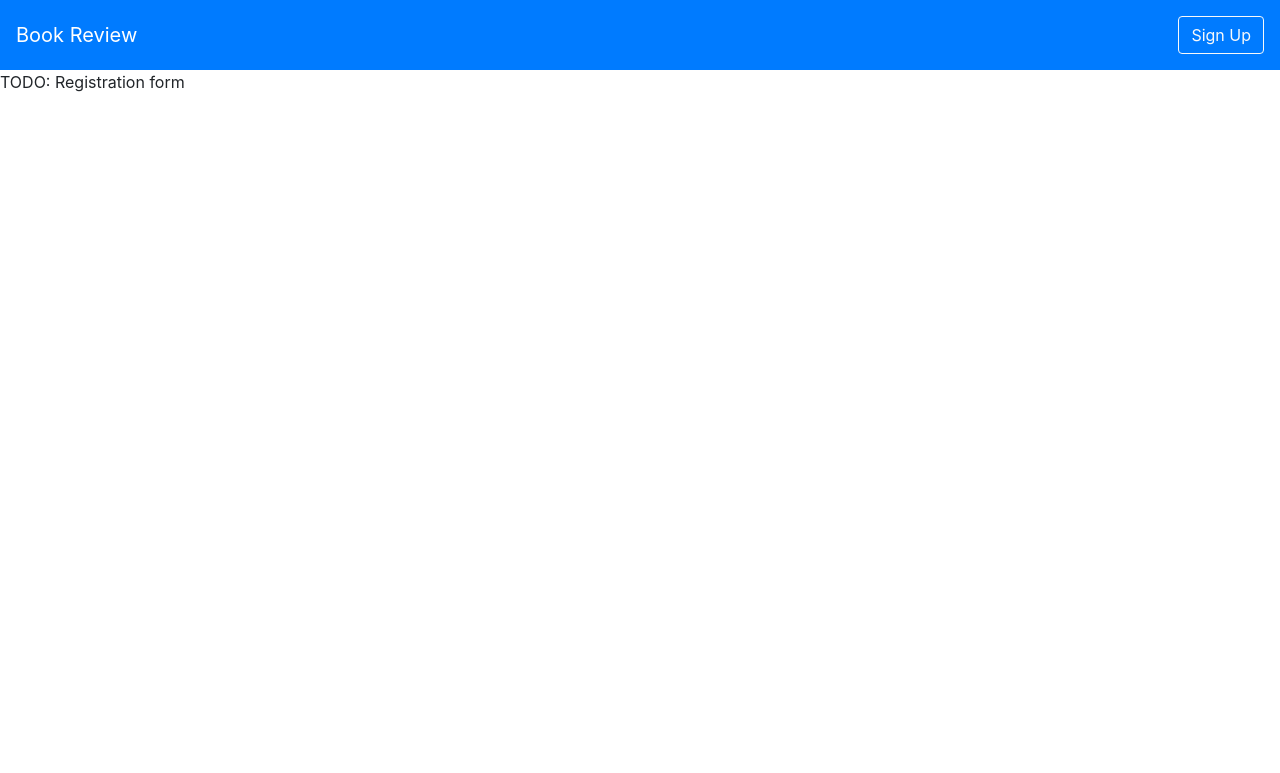
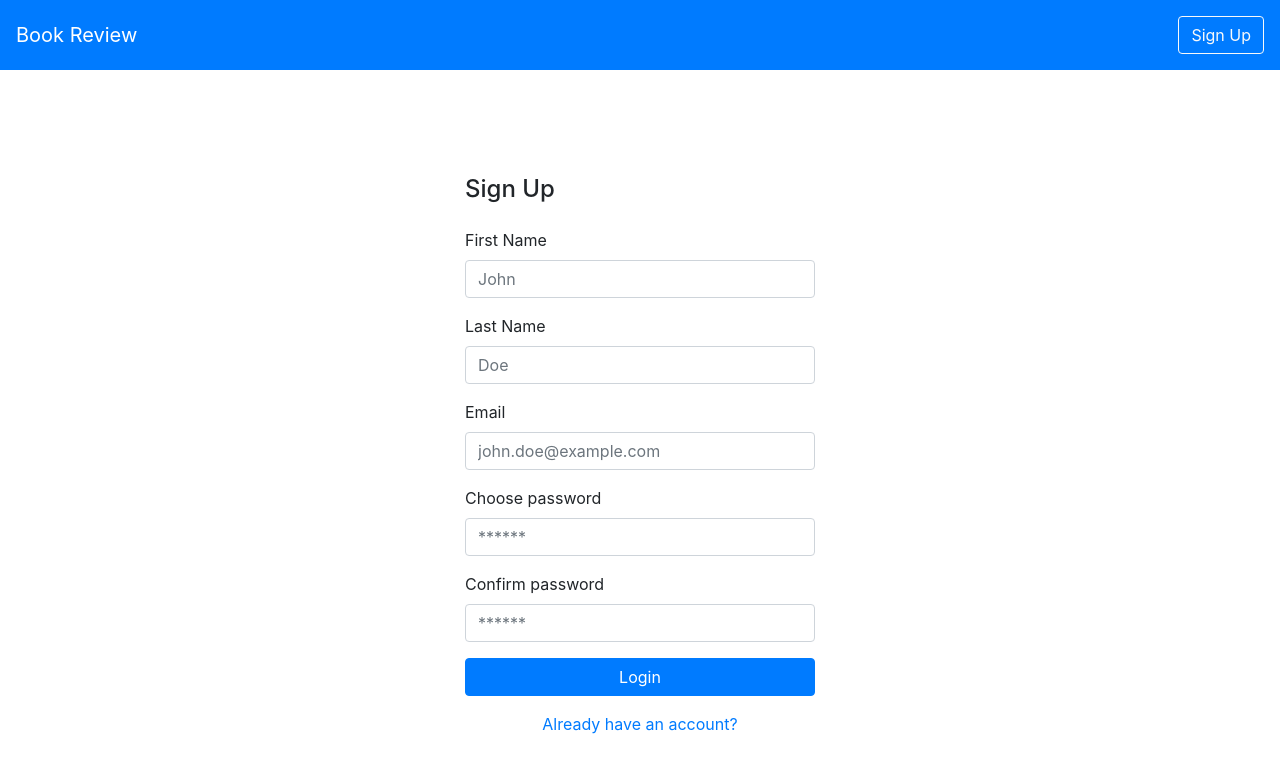
Before and after one commit to zrakhimov/book-review-website, a Flask app: page /register in a window 1280 px wide. Shown: the top 773 px of the page. Run offline with Flask 2, Linux system fonts and the light colour scheme; some libraries are stand-ins or nearby versions.

Commit message:
Created register view

```diff
--- a/static/site.css
+++ b/static/site.css
@@ -1,5 +1,5 @@
-.login-form {
-  margin-top: 50%;
+.login-form, .register-form {
+  margin-top: 30%;
 }
 
 /*# sourceMappingURL=site.css.map */
--- a/static/site.scss
+++ b/static/site.scss
@@ -1,3 +1,3 @@
-.login-form {
-  margin-top: 50%;
+.login-form, .register-form {
+  margin-top: 30%;
 }
--- a/templates/login.html
+++ b/templates/login.html
@@ -13,11 +13,11 @@
                     <form>
                     <div class="form-group">
                       <label>Your email</label>
-                        <input name="" class="form-control" placeholder="Email" type="email">
+                        <input name="" class="form-control" placeholder="Email" type="email" required>
                     </div> <!-- form-group// -->
                     <div class="form-group">
                       <label>Your password</label>
-                        <input class="form-control" placeholder="******" type="password">
+                        <input class="form-control" placeholder="******" type="password" required>
                     </div> <!-- form-group// -->
                     <div class="form-group">
                     </div> <!-- form-group// -->
--- a/templates/register.html
+++ b/templates/register.html
@@ -3,5 +3,44 @@
 {% block title %} Register {% endblock %}
 
 {% block body %}
-  TODO: Registration form
+<div class="container">
+    <div class="row">
+        <div class="col-md-4"><!--Placeholder left--></div>
+        <div class="col-md-4">
+          <div class="register-form">
+            <h4 class="card-title mb-4 mt-1">Sign Up</h4>
+                  <form>
+                  <div class="form-group">
+                    <label>First Name</label>
+                      <input name="" class="form-control" placeholder="John" type="text" required>
+                  </div> <!-- form-group// -->
+                  <div class="form-group">
+                    <label>Last Name</label>
+                      <input name="" class="form-control" placeholder="Doe" type="text" required>
+                  </div> <!-- form-group// -->
+                  <div class="form-group">
+                    <label>Email</label>
+                      <input name="" class="form-control" placeholder="john.doe@example.com" type="email" required>
+                  </div> <!-- form-group// -->
+                  <div class="form-group">
+                    <label>Choose password</label>
+                      <input class="form-control" placeholder="******" type="password" required>
+                  </div> <!-- form-group// -->
+                  <div class="form-group">
+                    <label>Confirm password</label>
+                      <input class="form-control" placeholder="******" type="password" required>
+                  </div> <!-- form-group// -->
+                  <div class="form-group">
+                  </div> <!-- form-group// -->
+                  <div class="form-group">
+                      <button type="submit" class="btn btn-primary btn-block"> Login  </button>
+                  </div> <!-- form-group// -->
+                  <p class="text-center"><a href="{{url_for("login")}}" class="">Already have an account?</a></p>
+                </form>
+            </div>
+        </div>
+        <div class="col-md-4"><!--Placeholder right--></div>
+    </div>
+</div>
+
 {% endblock %}
```
